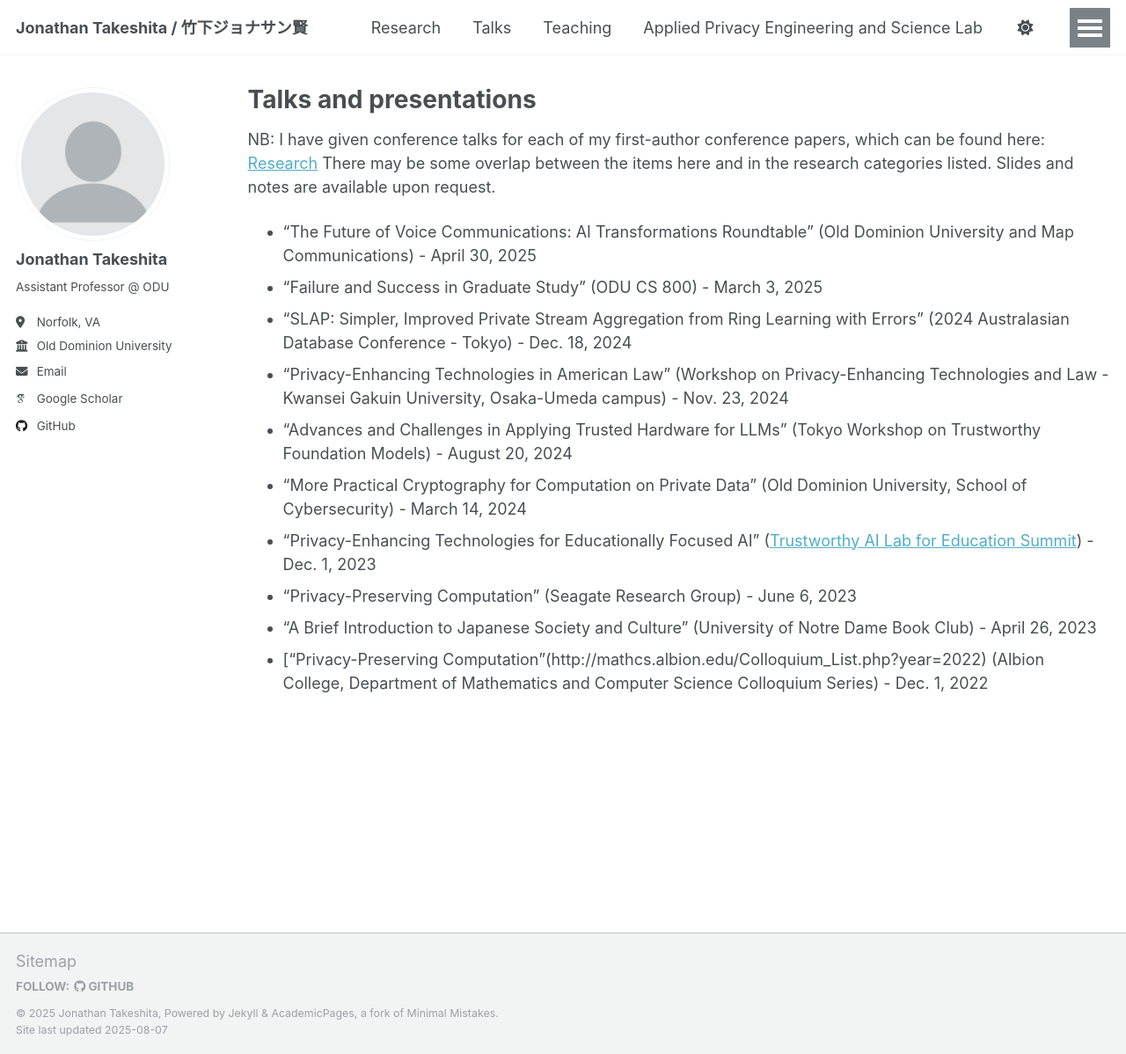
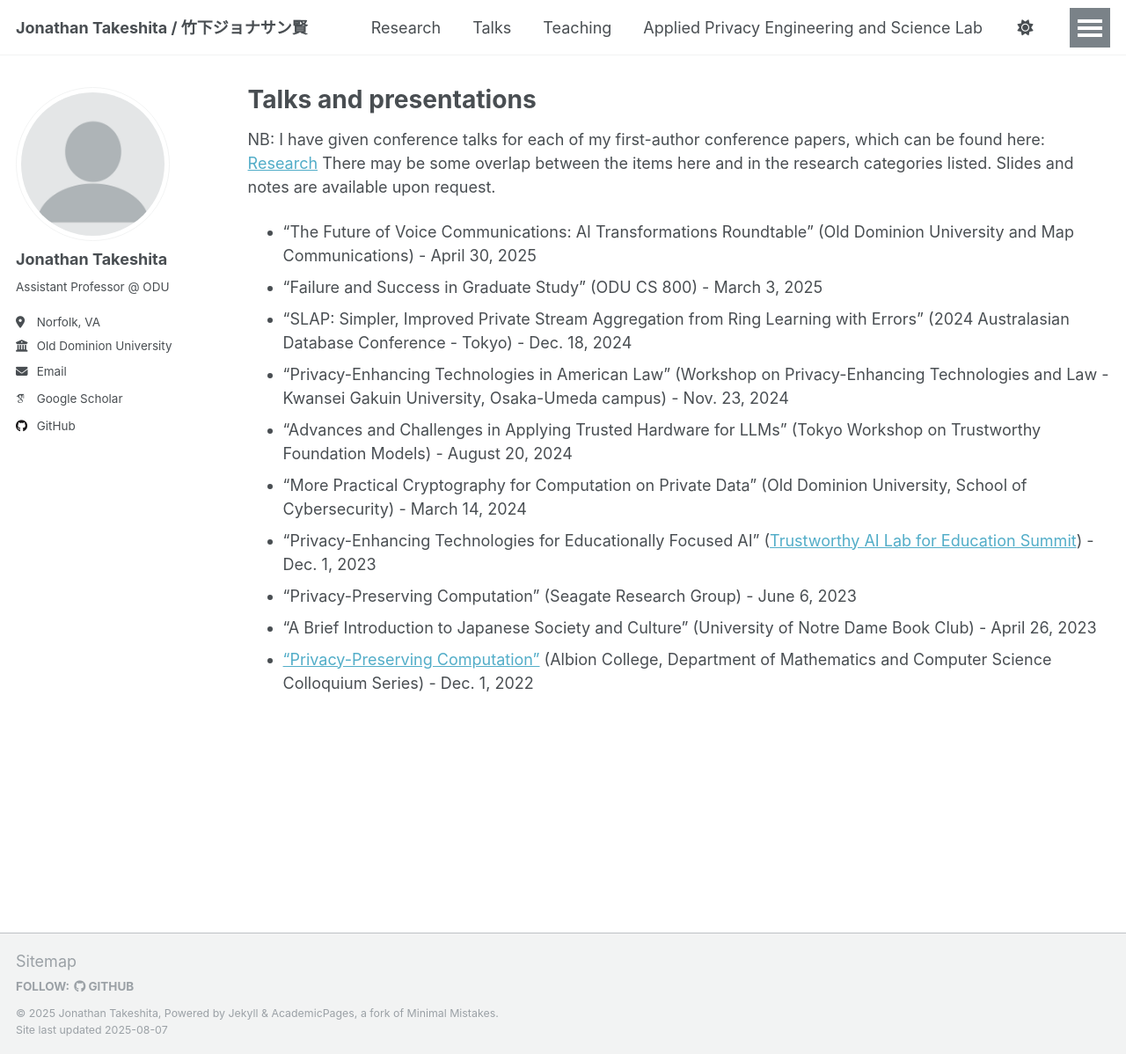
Before and after one commit to jtakeshi/jtakeshi.github.io, a Jekyll site: the page built from _pages/talks.md, in a window 1280 px wide and 1198 px high. Shown: the whole window at 88% size. Built offline with Jekyll 4.4.1, drawn with Linux system fonts in a browser that asks for light colours; some web fonts are replaced; a script that is not in the unit is left out.

Commit message:
Update talks.md

```diff
--- a/_pages/talks.md
+++ b/_pages/talks.md
@@ -17,4 +17,4 @@ Slides and notes are available upon request.
 * "Privacy-Enhancing Technologies for Educationally Focused AI" ([Trustworthy AI Lab for Education Summit](https://lucyinstitute.nd.edu/trustworthy-ai-lab-for-education-summit/)) - Dec. 1, 2023
 * "Privacy-Preserving Computation" (Seagate Research Group) - June 6, 2023
 * "A Brief Introduction to Japanese Society and Culture" (University of Notre Dame Book Club) - April 26, 2023
-* ["Privacy-Preserving Computation"(http://mathcs.albion.edu/Colloquium_List.php?year=2022) (Albion College, Department of Mathematics and Computer Science Colloquium Series) - Dec. 1, 2022
+* ["Privacy-Preserving Computation"](http://mathcs.albion.edu/Colloquium_List.php?year=2022) (Albion College, Department of Mathematics and Computer Science Colloquium Series) - Dec. 1, 2022
```
